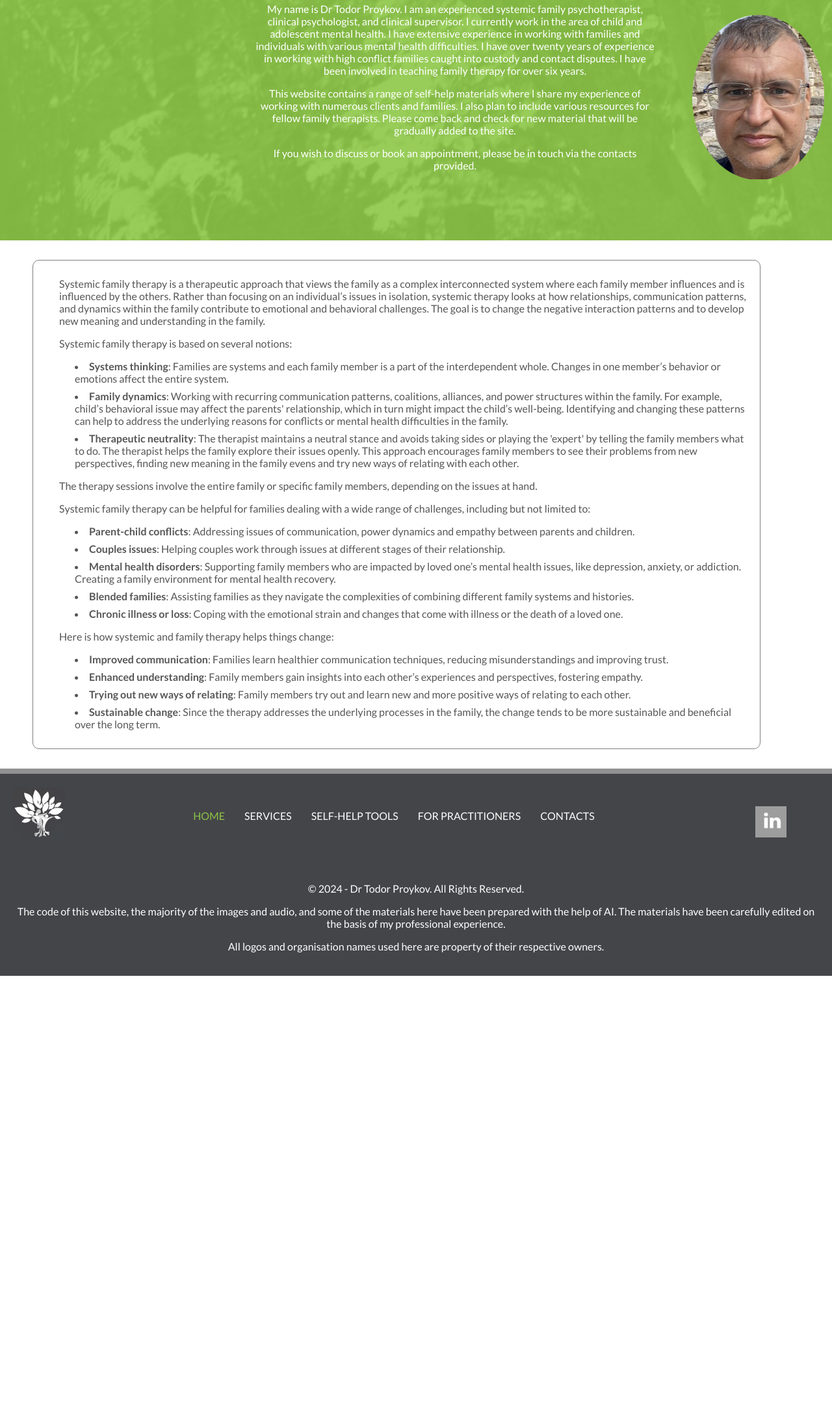
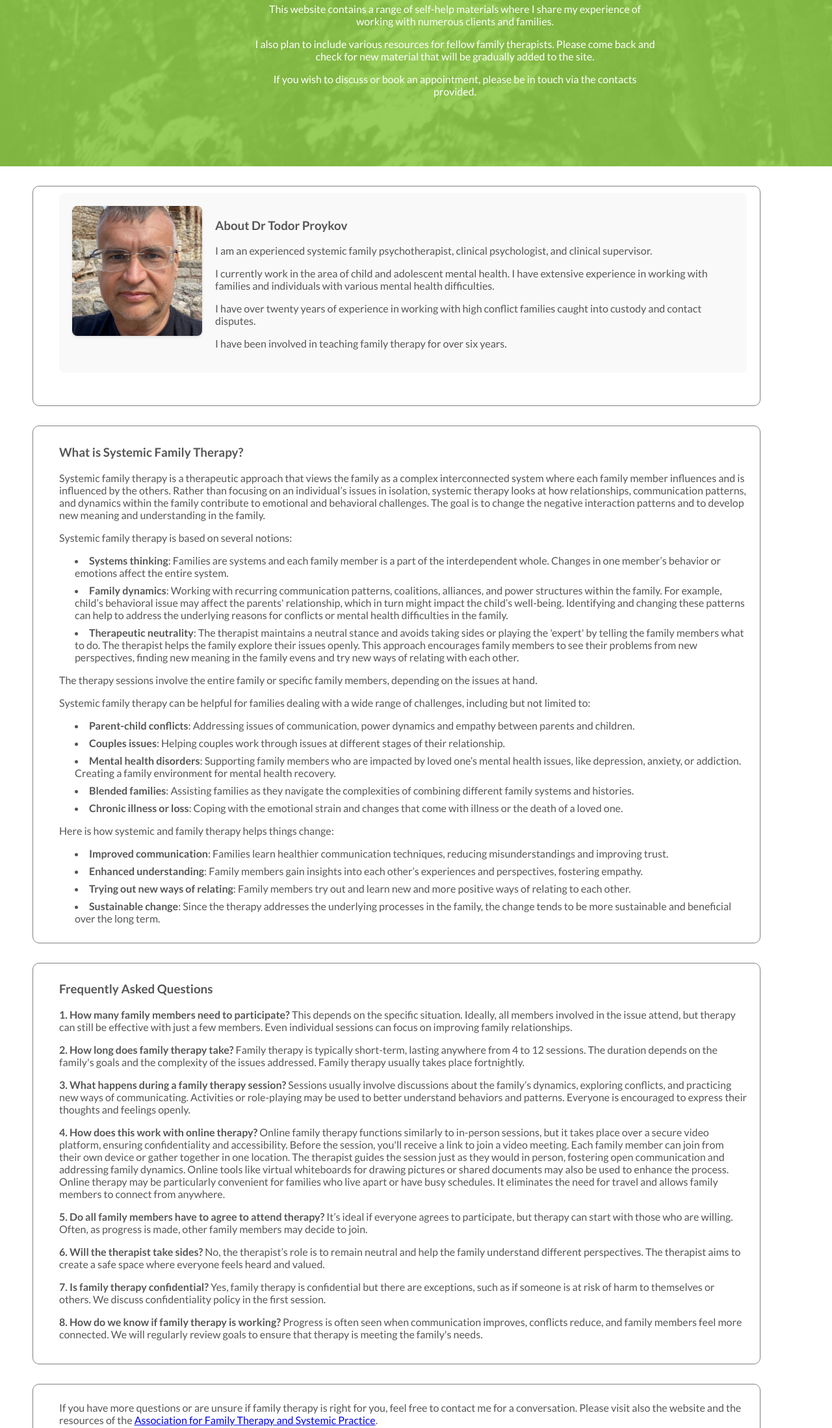
Before and after one commit to tproykov/SystemicFamilyTherapy.uk, a plain HTML site: page index.html in a window 1280 px wide. Shown: the part 237-2435 px from the top of the page at 65% size. Before the commit the page ends 1739 px from the top, so only its background shows below. Drawn offline with Linux system fonts and the light colour scheme.

Commit message:
update website

```diff
--- a/index.html
+++ b/index.html
@@ -5,30 +5,44 @@
     <script async src="https://www.googletagmanager.com/gtag/js?id=G-DZJSGW8GN8"></script>
     <script>
         window.dataLayer = window.dataLayer || [];
-        function gtag(){dataLayer.push(arguments);}
+
+        function gtag() {
+            dataLayer.push(arguments);
+        }
+
         gtag('js', new Date());
 
         gtag('config', 'G-DZJSGW8GN8');
     </script>
     <!-- Google Tag Manager -->
-    <script>(function(w,d,s,l,i){w[l]=w[l]||[];w[l].push({'gtm.start':
-            new Date().getTime(),event:'gtm.js'});var f=d.getElementsByTagName(s)[0],
-        j=d.createElement(s),dl=l!='dataLayer'?'&l='+l:'';j.async=true;j.src=
-        'https://www.googletagmanager.com/gtm.js?id='+i+dl;f.parentNode.insertBefore(j,f);
-    })(window,document,'script','dataLayer','GTM-MHLWL5NJ');</script>
+    <script>(function (w, d, s, l, i) {
+        w[l] = w[l] || [];
+        w[l].push({
+            'gtm.start':
+                new Date().getTime(), event: 'gtm.js'
+        });
+        var f = d.getElementsByTagName(s)[0],
+            j = d.createElement(s), dl = l != 'dataLayer' ? '&l=' + l : '';
+        j.async = true;
+        j.src =
+            'https://www.googletagmanager.com/gtm.js?id=' + i + dl;
+        f.parentNode.insertBefore(j, f);
+    })(window, document, 'script', 'dataLayer', 'GTM-MHLWL5NJ');</script>
     <!-- End Google Tag Manager -->
     <meta charset="UTF-8">
     <meta name="viewport" content="width=device-width, initial-scale=1.0">
     <title>Systemic Family Therapy</title>
-    <link rel="icon" type="image/x-icon" href="images/favicon.ico" />
+    <link rel="icon" type="image/x-icon" href="images/favicon.ico"/>
     <link rel="stylesheet" href="styles.css">
 </head>
 
 <body>
 
 <!-- Google Tag Manager (noscript) -->
-<noscript><iframe src="https://www.googletagmanager.com/ns.html?id=GTM-MHLWL5NJ"
-                  height="0" width="0" style="display:none;visibility:hidden"></iframe></noscript>
+<noscript>
+    <iframe src="https://www.googletagmanager.com/ns.html?id=GTM-MHLWL5NJ"
+            height="0" width="0" style="display:none;visibility:hidden"></iframe>
+</noscript>
 <!-- End Google Tag Manager (noscript) -->
 
 <header>
@@ -62,29 +76,39 @@
 <main>
     <section class="transparent-section">
         <h1>Systemic Family Therapy with Dr Todor Proykov</h1>
-        <p>
-            My name is Dr Todor Proykov. I am an experienced systemic family psychotherapist, clinical psychologist,
-            and clinical supervisor. I currently work in the area of child and adolescent mental health. I have extensive
-            experience in working with families and individuals with various mental health difficulties.
-            I have over twenty years of experience in working with high conflict families caught into custody and
-            contact disputes. I have been involved in teaching family therapy for over six years.
-        </p>
-        <p>
-            This website contains a range of self-help materials where I share my experience of working with numerous
-            clients and families. I also plan to include various resources for fellow family
-            therapists. Please come back and check for new material that will be gradually added to the site.
-        </p>
-        <p>
-            If you wish to discuss or book an appointment, please be in touch via the contacts provided.
-        </p>
+        <p> This website contains a range of self-help materials where I share my experience of working with numerous
+            clients and families.</p>
+        <p>I also plan to include various resources for fellow family therapists. Please come back and check for new
+            material that will be gradually added to the site.</p>
+        <p>If you wish to discuss or book an appointment, please be in touch via the contacts provided.</p>
     </section>
 
     <!-- Place the portrait container between the transparent section and the first fancy frame -->
-    <div class="photo-container">
-        <img class="photo" src="images/face2.png" alt="Todor Proykov photo">
-    </div>
+<!--    <div class="photo-container">-->
+<!--        <img class="photo" src="images/face2.png" alt="Todor Proykov photo">-->
+<!--    </div>-->
 
     <section class="fancy-frame">
+        <div class="resource-container">
+            <div class="tool-item">
+                <img src="images/todor.jpg" alt="Separated parents" class="tool-item-image">
+                <div class="tool-item-content">
+
+                    <h3>About Dr Todor Proykov</h3>
+                    <p>I am an experienced systemic family psychotherapist, clinical psychologist, and clinical
+                        supervisor.</p>
+                    <p>I currently work in the area of child and adolescent mental health. I have extensive
+                        experience in working with families and individuals with various mental health difficulties.</p>
+                    <p>I have over twenty years of experience in working with high conflict families caught into
+                        custody and contact disputes.</p>
+                    <p>I have been involved in teaching family therapy for over six years.</p>
+                </div>
+            </div>
+        </div>
+    </section>
+
+    <section class="fancy-frame">
+        <h3>What is Systemic Family Therapy?</h3>
         <p>
             Systemic family therapy is a therapeutic approach that views the family as a complex interconnected
             system where each family member influences and is influenced by the others. Rather than focusing on an
@@ -100,13 +124,17 @@
                 interdependent whole. Changes in one member’s behavior or emotions affect the entire system.
 
             <li><b>Family dynamics</b>: Working with recurring communication patterns, coalitions, alliances, and power
-                structures within the family. For example, child’s behavioral issue may affect the parents' relationship, which in
-                turn might impact the child’s well-being. Identifying and changing these patterns can help to address the
+                structures within the family. For example, child’s behavioral issue may affect the parents'
+                relationship, which in
+                turn might impact the child’s well-being. Identifying and changing these patterns can help to address
+                the
                 underlying reasons for conflicts or mental health difficulties in the family.
 
-            <li><b>Therapeutic neutrality</b>: The therapist maintains a neutral stance and avoids taking sides or playing
+            <li><b>Therapeutic neutrality</b>: The therapist maintains a neutral stance and avoids taking sides or
+                playing
                 the 'expert' by telling the family members what to do. The therapist helps the family explore their
-                issues openly. This approach encourages family members to see their problems from new perspectives, finding
+                issues openly. This approach encourages family members to see their problems from new perspectives,
+                finding
                 new meaning in the family evens and try new ways of relating with each other.
         </ul>
 
@@ -120,10 +148,13 @@
                 parents and children.
             <li><b>Couples issues</b>: Helping couples work through issues at different stages of their relationship.
             <li><b>Mental health disorders</b>: Supporting family members who are impacted by loved one’s mental health
-                issues, like depression, anxiety, or addiction. Creating a family environment for mental health recovery.
-            <li><b>Blended families</b>: Assisting families as they navigate the complexities of combining different family
+                issues, like depression, anxiety, or addiction. Creating a family environment for mental health
+                recovery.
+            <li><b>Blended families</b>: Assisting families as they navigate the complexities of combining different
+                family
                 systems and histories.
-            <li><b>Chronic illness or loss</b>: Coping with the emotional strain and changes that come with illness or the
+            <li><b>Chronic illness or loss</b>: Coping with the emotional strain and changes that come with illness or
+                the
                 death of a loved one.
         </ul>
         <p>Here is how systemic and family therapy helps things change:</p>
@@ -133,10 +164,61 @@
             <li><b>Enhanced understanding</b>: Family members gain insights into each other’s experiences and
                 perspectives, fostering empathy.
             <li><b>Trying out new ways of relating</b>: Family members try out and learn new and more positive ways of
-            relating to each other.
+                relating to each other.
             <li><b>Sustainable change</b>: Since the therapy addresses the underlying processes in the family, the
                 change tends to be more sustainable and beneficial over the long term.
         </ul>
+    </section>
+
+    <section class="fancy-frame">
+        <h3><strong>Frequently Asked Questions</strong></h3>
+
+        <p><strong>1. How many family members need to participate?</strong>
+            This depends on the specific situation. Ideally, all members involved in the issue attend, but therapy can
+            still be effective with just a few members. Even individual sessions can focus on improving family
+            relationships.</p>
+
+        <p><strong>2. How long does family therapy take?</strong>
+            Family therapy is typically short-term, lasting anywhere from 4 to 12 sessions. The duration depends on the
+            family's goals and the complexity of the issues addressed. Family therapy usually takes place fortnightly.
+        </p>
+
+        <p><strong>3. What happens during a family therapy session?</strong>
+            Sessions usually involve discussions about the family’s dynamics, exploring conflicts, and practicing new
+            ways of communicating. Activities or role-playing may be used to better understand behaviors and patterns.
+            Everyone is encouraged to express their thoughts and feelings openly.</p>
+
+        <p><strong>4. How does this work with online therapy?</strong>
+            Online family therapy functions similarly to in-person sessions, but it takes place over a secure video
+            platform, ensuring confidentiality and accessibility. Before the session, you'll receive a link to join a
+            video meeting. Each family member can join from their own device or gather together in one location.
+            The therapist guides the session just as they would in person, fostering open communication and addressing
+            family dynamics. Online tools like virtual whiteboards for drawing pictures or shared documents may also
+            be used to enhance the process. Online therapy may be particularly convenient for families who live apart
+            or have busy schedules. It eliminates the need for travel and allows family members to connect from
+            anywhere.
+
+        <p><strong>5. Do all family members have to agree to attend therapy?</strong>
+            It’s ideal if everyone agrees to participate, but therapy can start with those who are willing. Often, as
+            progress is made, other family members may decide to join.</p>
+
+        <p><strong>6. Will the therapist take sides?</strong>
+            No, the therapist’s role is to remain neutral and help the family understand different perspectives. The
+            therapist aims to create a safe space where everyone feels heard and valued.</p>
+
+        <p><strong>7. Is family therapy confidential?</strong>
+            Yes, family therapy is confidential but there are exceptions, such as if someone is at risk of harm to
+            themselves or others. We discuss confidentiality policy in the first session.</p>
+
+        <p><strong>8. How do we know if family therapy is working?</strong>
+            Progress is often seen when communication improves, conflicts reduce, and family members feel more
+            connected.
+            We will regularly review goals to ensure that therapy is meeting the family's needs.</p>
+    </section>
+    <section class="fancy-frame">
+        <p>If you have more questions or are unsure if family therapy is right for you, feel free to contact me for a
+            conversation. Please visit also the website and the resources of the <a href="https://www.aft.org.uk/">
+                Association for Family Therapy and Systemic Practice</a>.</p>
     </section>
 
 </main>
@@ -168,7 +250,8 @@
     <!-- Centered copyright container -->
     <div class="footer-copyright">
         <p>&copy; 2024 - Dr Todor Proykov. All Rights Reserved.</p>
-        <p>The code of this website, the majority of the images and audio, and some of the materials here have been prepared with
+        <p>The code of this website, the majority of the images and audio, and some of the materials here have been
+            prepared with
             the help of AI. The materials have been carefully edited on the basis of my professional experience.</p>
         <p>All logos and organisation names used here are property of their respective owners.</p>
     </div>
@@ -179,7 +262,7 @@
 <!-- JAVASCRIPT TO TOGGLE THE HAMBURGER MENU ON MOBILE DEVICES ------------------------ -->
 <script>
     // JavaScript to toggle the menu
-    document.addEventListener("DOMContentLoaded", function() {
+    document.addEventListener("DOMContentLoaded", function () {
         const hamburger = document.querySelector(".hamburger");
         const navMenu = document.querySelector("header nav ul");
 
```
Also changed, not shown: images/face2.png (deleted), images/todor.jpg (added), 4 other files.
